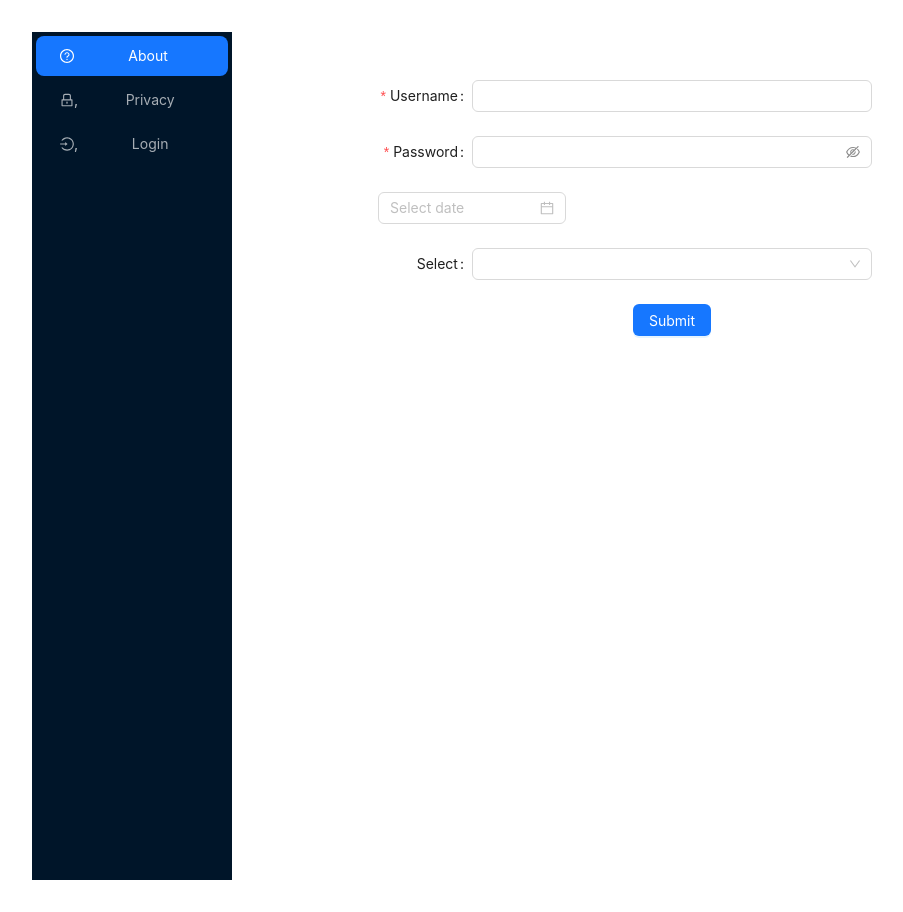
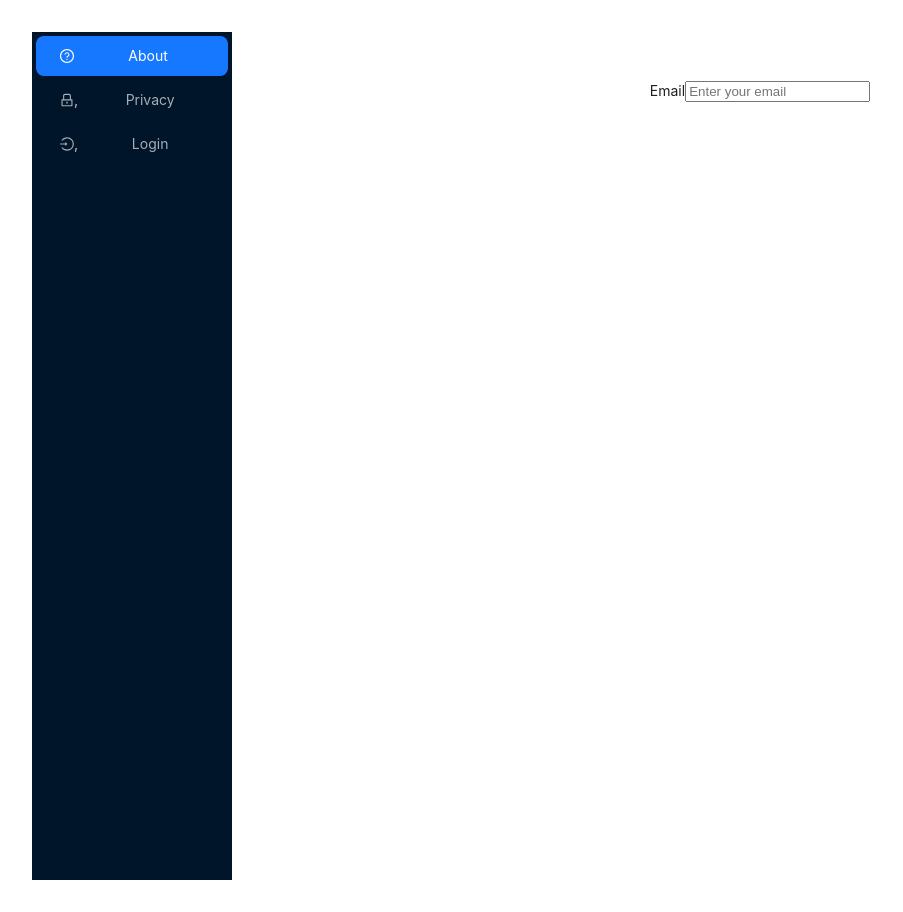
Before and after one commit to yrakhwas/route-react1, a React (Vite) app: page /login in a window 1280 px wide. Shown: the whole page, without its empty margins (0-903 px from the left). Built offline with nearby package versions, Linux system fonts and the light colour scheme.

Commit message:
Add email field

```diff
--- a/src/App.jsx
+++ b/src/App.jsx
@@ -15,11 +15,6 @@ import { useState } from 'react'
 import Login from './components/Login'
 const { Header, Sider, Content } = Layout;
 
-
-// const contentStyle = {
-
-
-// }
 
 
 
--- a/src/components/Login.jsx
+++ b/src/components/Login.jsx
@@ -1,74 +1,88 @@
-import { Button, DatePicker, Form, Input, Select } from 'antd';
-import FormItem from 'antd/es/form/FormItem';
+// import { Button, DatePicker, Form, Input, Select } from 'antd';
+// import FormItem from 'antd/es/form/FormItem';
 
-
-const user = {
-    login:"",
-    password:""
+function Login(){
+  return(
+    <div>
+      <form>
+        <div>
+          <label>Email</label>
+          <input type="email" name="email" placeholder="Enter your email" required />
+        </div>
+      </form>
+    </div>
+  )
 }
 
-const onFinish = values => {
-  console.log('Success:', values.username);
-};
-const onFinishFailed = errorInfo => {
-  console.log('Failed:', errorInfo);
-};
+export default Login;
+
+// const user = {
+//     login:"",
+//     password:""
+// }
+
+// const onFinish = values => {
+//   console.log('Success:', values.username);
+// };
+// const onFinishFailed = errorInfo => {
+//   console.log('Failed:', errorInfo);
+// };
 
 
 
-const emailOnChange = (e) => {
-    user.login = e.target.value;
-}
+// const emailOnChange = (e) => {
+//     user.login = e.target.value;
+// }
 
-const Login = () => (
+// const Login = () => (
 
-    //let password = useRef();
+//     //let password = useRef();
 
-  <Form
-    name="basic"
-    labelCol={{ span: 8 }}
-    wrapperCol={{ span: 16 }}
-    style={{ maxWidth: 600 }}
-    initialValues={{ remember: true }}
-    onFinish={onFinish}
-    onFinishFailed={onFinishFailed}
-    autoComplete="off"
-  >
-    <Form.Item
-      label="Username"
-      name="username"
-      rules={[{ required: true, message: 'Please input your username!' }]}
-    >
-      <Input onChange={emailOnChange}/>
-    </Form.Item>
+//   <Form
+//     name="basic"
+//     labelCol={{ span: 8 }}
+//     wrapperCol={{ span: 16 }}
+//     style={{ maxWidth: 600 }}
+//     initialValues={{ remember: true }}
+//     onFinish={onFinish}
+//     onFinishFailed={onFinishFailed}
+//     autoComplete="off"
+//   >
+//     <Form.Item
+//       label="Username"
+//       name="username"
+//       rules={[{ required: true, message: 'Please input your username!' }]}
+//     >
+//       <Input onChange={emailOnChange}/>
+//     </Form.Item>
 
-    <Form.Item
-      label="Password"
-      name="password"
-      rules={[{ required: true, message: 'Please input your password!' }]}
-    >
-      <Input.Password />
-    </Form.Item>
+//     <Form.Item
+//       label="Password"
+//       name="password"
+//       rules={[{ required: true, message: 'Please input your password!' }]}
+//     >
+//       <Input.Password />
+//     </Form.Item>
 
-    <FormItem>
-        <DatePicker/>
-    </FormItem>
+//     <FormItem>
+//         <DatePicker/>
+//     </FormItem>
 
-     <Form.Item label="Select">
-        <Select>
-          <Select.Option value="demo">Demo</Select.Option>
-            <Select.Option value="test">Test</Select.Option>
-            <Select.Option value="example">Example</Select.Option>
+//      <Form.Item label="Select">
+//         <Select>
+//           <Select.Option value="demo">Demo</Select.Option>
+//             <Select.Option value="test">Test</Select.Option>
+//             <Select.Option value="example">Example</Select.Option>
 
-        </Select>
-      </Form.Item>
+//         </Select>
+//       </Form.Item>
 
 
-    <Form.Item label={null}>
-      <Button type="primary" htmlType="submit" onClick={() => console.log('Button clicked')}>
-        Submit
-      </Button>
-    </Form.Item>
-  </Form>
-);
-export default Login;
+//     <Form.Item label={null}>
+//       <Button type="primary" htmlType="submit" onClick={() => console.log('Button clicked')}>
+//         Submit
+//       </Button>
+//     </Form.Item>
+//   </Form>
+// );
+// export default Login;
```
